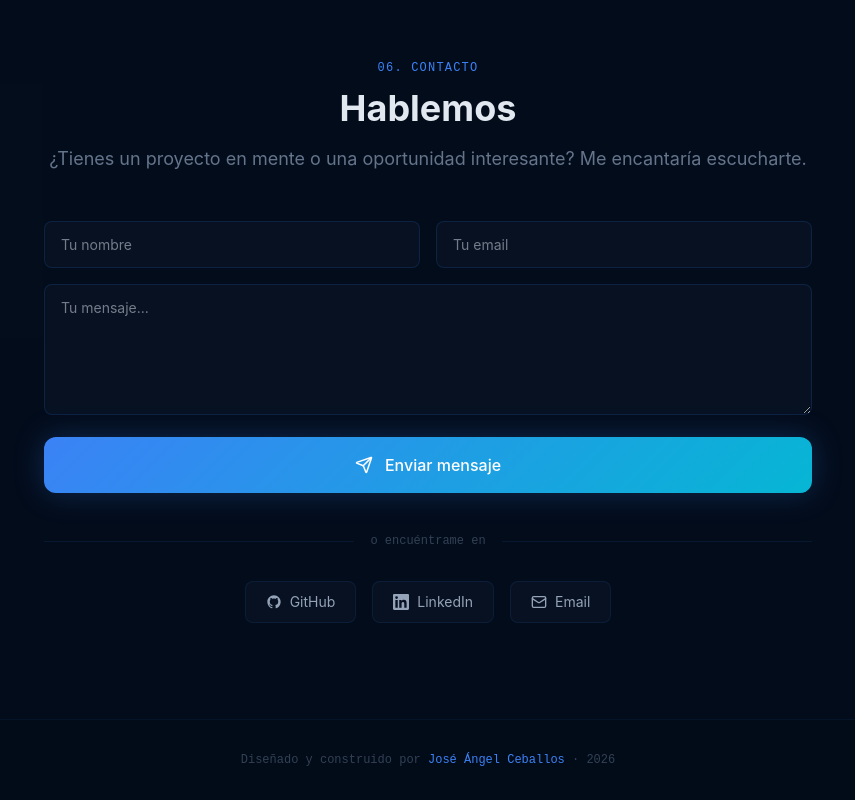
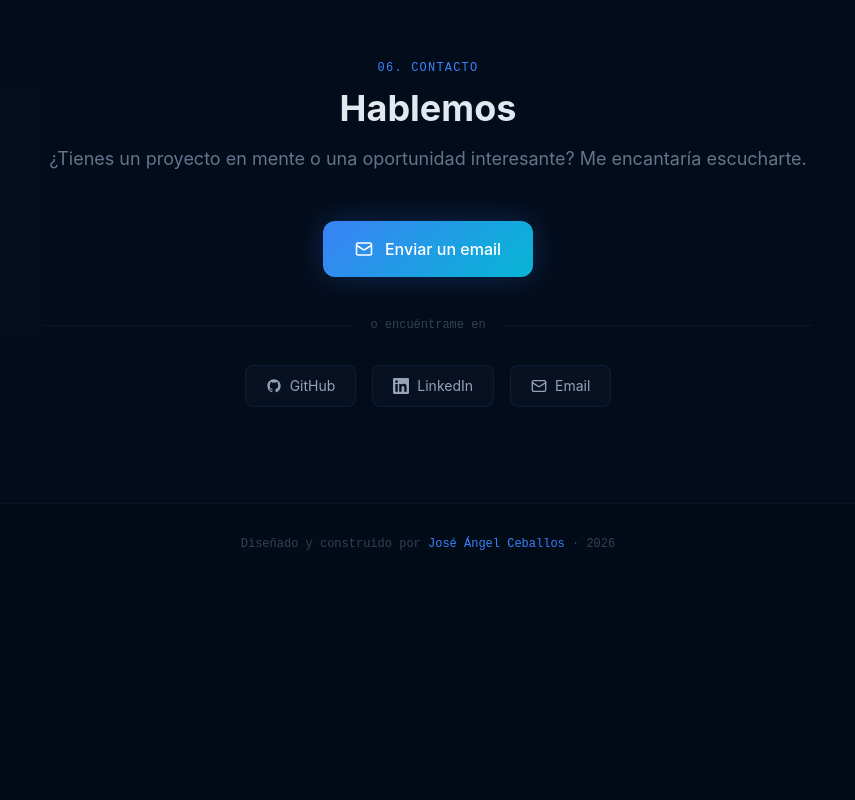
Before and after one commit to Euchelu/portfolio, a React (Vite) app: page / in a window 1280 px wide. Shown: the part 5251-6051 px from the top of the page, without its empty margins (212-1067 px from the left). After the commit the page ends 5835 px from the top, so only its background shows below. Built offline with nearby package versions, Linux system fonts and the light colour scheme.

Commit message:
refactor: replace Formspree form with mailto button, update email
Contact section now opens the user email client directly instead of
embedding a form. All references updated to euchelu@gmail.com.

```diff
--- a/src/components/Contact.tsx
+++ b/src/components/Contact.tsx
@@ -1,47 +1,12 @@
-import { useState } from 'react'
 import { motion } from 'framer-motion'
-import { Mail, Send, CheckCircle, AlertCircle } from 'lucide-react'
+import { Mail } from 'lucide-react'
 import { GithubIcon, LinkedinIcon } from './SocialIcons'
 import { useLanguage } from '../context/LanguageContext'
 
-// Crea tu formulario gratuito en https://formspree.io y pega el ID aquí
-const FORMSPREE_ID = 'xpwraqkz'
+const EMAIL = 'euchelu@gmail.com'
 
 export default function Contact() {
   const { tr } = useLanguage()
-  const [form, setForm] = useState({ name: '', email: '', message: '' })
-  const [status, setStatus] = useState<'idle' | 'sending' | 'success' | 'error'>('idle')
-
-  const handleSubmit = async (e: React.FormEvent) => {
-    e.preventDefault()
-    setStatus('sending')
-    try {
-      const res = await fetch(`https://formspree.io/f/${FORMSPREE_ID}`, {
-        method: 'POST',
-        headers: { 'Content-Type': 'application/json', Accept: 'application/json' },
-        body: JSON.stringify(form),
-      })
-      if (res.ok) {
-        setStatus('success')
-        setForm({ name: '', email: '', message: '' })
-      } else {
-        setStatus('error')
-      }
-    } catch {
-      setStatus('error')
-    }
-  }
-
-  const inputStyle = {
-    background: 'rgba(10,22,40,0.6)',
-    border: '1px solid rgba(59,130,246,0.15)',
-    color: '#e2e8f0',
-    borderRadius: '0.5rem',
-    padding: '0.75rem 1rem',
-    width: '100%',
-    outline: 'none',
-    fontSize: '0.875rem',
-  }
 
   return (
     <section id="contact" className="py-24 px-6" style={{ background: 'rgba(5,15,31,0.5)' }}>
@@ -53,62 +18,21 @@ export default function Contact() {
             <p className="text-lg leading-relaxed" style={{ color: '#64748b' }}>{tr.contact.desc}</p>
           </div>
 
-          {/* Form */}
-          <form onSubmit={handleSubmit} className="space-y-4 mb-10">
-            <div className="grid md:grid-cols-2 gap-4">
-              <input
-                type="text"
-                required
-                placeholder={tr.contact.namePlaceholder}
-                value={form.name}
-                onChange={(e) => setForm({ ...form, name: e.target.value })}
-                style={inputStyle}
-                onFocus={(e) => (e.target.style.borderColor = 'rgba(59,130,246,0.5)')}
-                onBlur={(e) => (e.target.style.borderColor = 'rgba(59,130,246,0.15)')}
-              />
-              <input
-                type="email"
-                required
-                placeholder={tr.contact.emailPlaceholder}
-                value={form.email}
-                onChange={(e) => setForm({ ...form, email: e.target.value })}
-                style={inputStyle}
-                onFocus={(e) => (e.target.style.borderColor = 'rgba(59,130,246,0.5)')}
-                onBlur={(e) => (e.target.style.borderColor = 'rgba(59,130,246,0.15)')}
-              />
-            </div>
-            <textarea
-              required
-              rows={5}
-              placeholder={tr.contact.messagePlaceholder}
-              value={form.message}
-              onChange={(e) => setForm({ ...form, message: e.target.value })}
-              style={{ ...inputStyle, resize: 'vertical' }}
-              onFocus={(e) => (e.target.style.borderColor = 'rgba(59,130,246,0.5)')}
-              onBlur={(e) => (e.target.style.borderColor = 'rgba(59,130,246,0.15)')}
-            />
-
-            <button
-              type="submit"
-              disabled={status === 'sending' || status === 'success'}
-              className="w-full flex items-center justify-center gap-3 px-8 py-4 rounded-xl font-medium text-base transition-all duration-200"
+          <div className="text-center mb-10">
+            <a
+              href={`mailto:${EMAIL}`}
+              className="inline-flex items-center gap-3 px-8 py-4 rounded-xl font-medium text-base transition-all duration-200"
               style={{
-                background: status === 'success' ? 'rgba(16,185,129,0.2)' : 'linear-gradient(135deg, #3b82f6, #06b6d4)',
+                background: 'linear-gradient(135deg, #3b82f6, #06b6d4)',
                 color: '#fff',
-                boxShadow: status === 'success' ? 'none' : '0 0 30px rgba(59,130,246,0.25)',
-                opacity: status === 'sending' ? 0.7 : 1,
-                cursor: status === 'sending' || status === 'success' ? 'not-allowed' : 'pointer',
+                boxShadow: '0 0 30px rgba(59,130,246,0.25)',
               }}
+              onMouseEnter={(e) => { (e.currentTarget as HTMLAnchorElement).style.boxShadow = '0 0 45px rgba(59,130,246,0.45)' }}
+              onMouseLeave={(e) => { (e.currentTarget as HTMLAnchorElement).style.boxShadow = '0 0 30px rgba(59,130,246,0.25)' }}
             >
-              {status === 'success' ? (
-                <><CheckCircle size={18} /> {tr.contact.successMsg}</>
-              ) : status === 'error' ? (
-                <><AlertCircle size={18} /> {tr.contact.errorMsg}</>
-              ) : (
-                <><Send size={18} /> {status === 'sending' ? tr.contact.sending : tr.contact.send}</>
-              )}
-            </button>
-          </form>
+              <Mail size={18} /> {tr.contact.send}
+            </a>
+          </div>
 
           <div className="flex items-center gap-4 mb-8">
             <div className="flex-1 h-px" style={{ background: 'rgba(59,130,246,0.1)' }} />
@@ -120,7 +44,7 @@ export default function Contact() {
             {[
               { icon: GithubIcon, label: 'GitHub', href: 'https://github.com/Euchelu' },
               { icon: LinkedinIcon, label: 'LinkedIn', href: 'https://www.linkedin.com/in/josé-ángel-ceballos-rodríguez-a44996346/' },
-              { icon: Mail, label: 'Email', href: 'mailto:euchelu@gmail.com' },
+              { icon: Mail, label: 'Email', href: `mailto:${EMAIL}` },
             ].map(({ icon: Icon, label, href }) => (
               <a key={label} href={href} target="_blank" rel="noreferrer"
                 className="flex items-center gap-2 px-5 py-2.5 rounded-lg text-sm transition-all duration-200"
--- a/src/i18n/translations.ts
+++ b/src/i18n/translations.ts
@@ -93,13 +93,7 @@ export const t = {
       tag: '06. contacto',
       title: 'Hablemos',
       desc: '¿Tienes un proyecto en mente o una oportunidad interesante? Me encantaría escucharte.',
-      namePlaceholder: 'Tu nombre',
-      emailPlaceholder: 'Tu email',
-      messagePlaceholder: 'Tu mensaje...',
-      send: 'Enviar mensaje',
-      sending: 'Enviando...',
-      successMsg: '¡Mensaje enviado! Te responderé pronto.',
-      errorMsg: 'Error al enviar. Inténtalo de nuevo.',
+      send: 'Enviar un email',
       or: 'o encuéntrame en',
     },
     footer: {
@@ -198,13 +192,7 @@ export const t = {
       tag: '06. contact',
       title: "Let's talk",
       desc: 'Have a project in mind or an interesting opportunity? I would love to hear from you.',
-      namePlaceholder: 'Your name',
-      emailPlaceholder: 'Your email',
-      messagePlaceholder: 'Your message...',
-      send: 'Send message',
-      sending: 'Sending...',
-      successMsg: 'Message sent! I will get back to you soon.',
-      errorMsg: 'Error sending. Please try again.',
+      send: 'Send an email',
       or: 'or find me on',
     },
     footer: {
```
